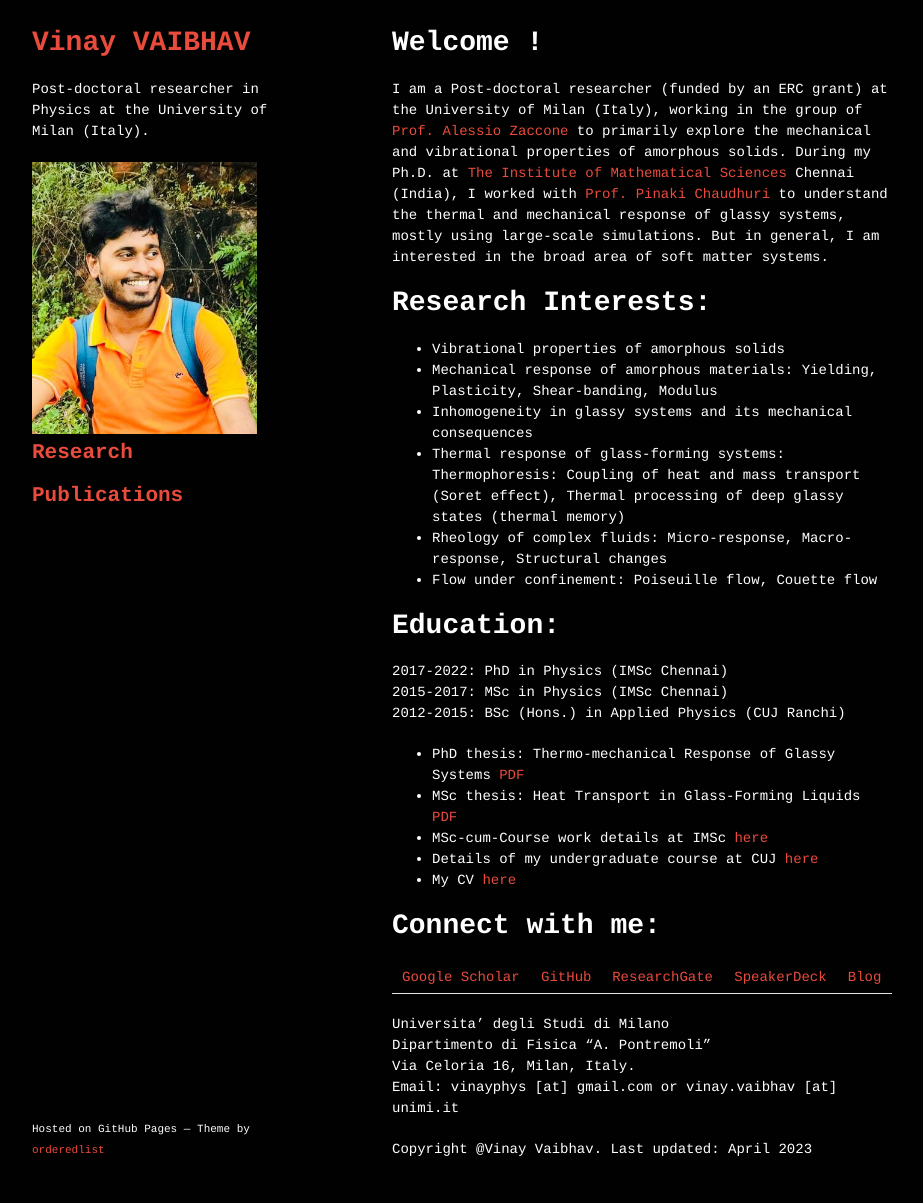
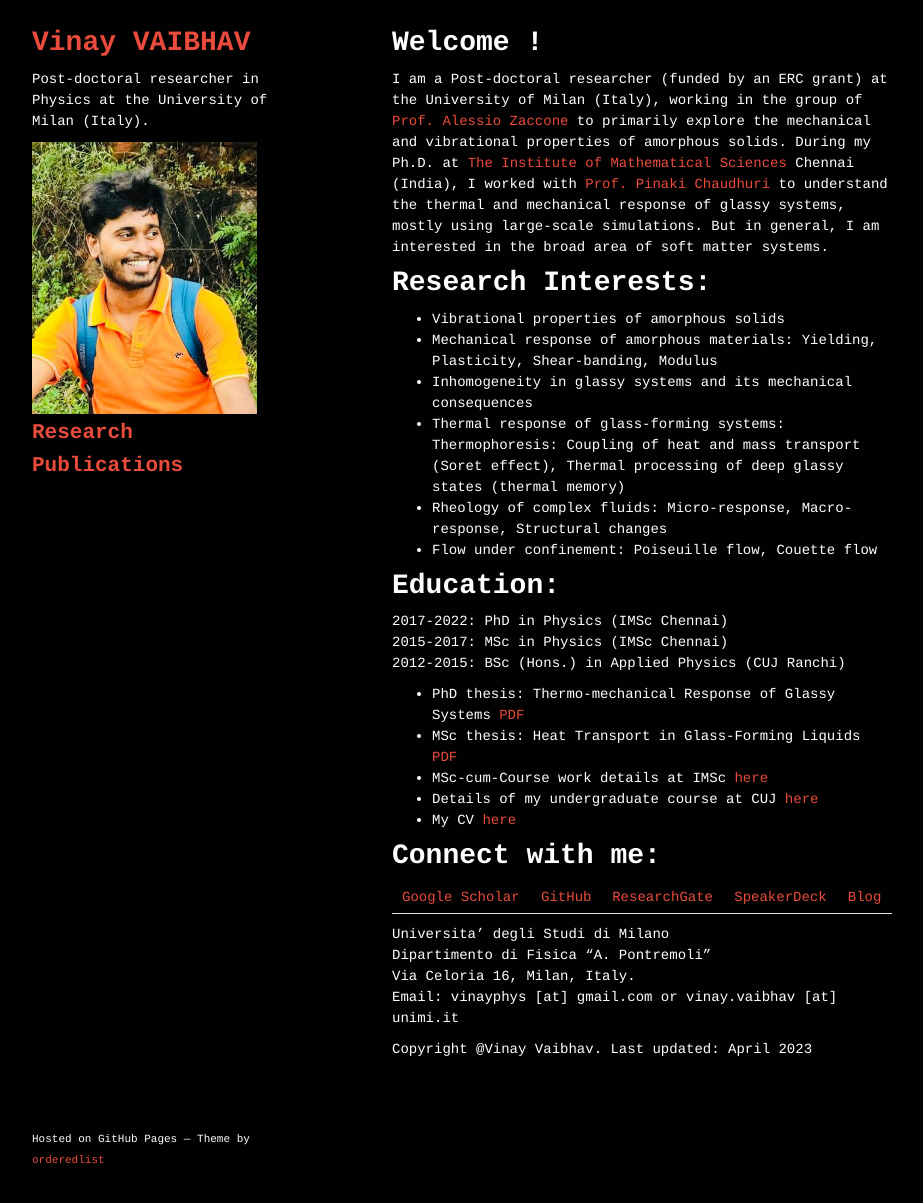
Before and after one commit to vinayphys/vinayphys.github.io, a Jekyll site: the page built from index.md, in a window 1280 px wide and 1230 px high. Shown: the top 1203 px of the window, without its empty margins (178-1101 px from the left). Built offline with Jekyll 4.4.1, drawn with Linux system fonts in a browser that asks for light colours; our own code applies the rules of GitHub Pages for plain Markdown files; a script that is not in the unit is left out.

Commit message:
Update styles.css

```diff
--- a/stylesheets/styles.css
+++ b/stylesheets/styles.css
@@ -8,11 +8,11 @@ body {
 
 h1, h2, h3, h4, h5, h6 {
   color:#E94B3CFF;
-  margin:0 0 20px
+  margin:0 0 10px
 }
 
 p, ul, ol, table, pre, dl {
-  margin:0 0 20px;
+  margin:0 0 10px;
 }
 
 h1, h2, h3 {
@@ -184,7 +184,7 @@ hr {
   border:0;
   background:#e5e5e5;
   height:1px;
-  margin:0 0 20px;
+  margin:0 0 10px;
 }
 
 footer {
@@ -216,7 +216,7 @@ footer {
     border:1px solid #e5e5e5;
     border-width:1px 0;
     padding:20px 0;
-    margin:0 0 20px;
+    margin:0 0 10px;
   }
 
   header a small {
```
